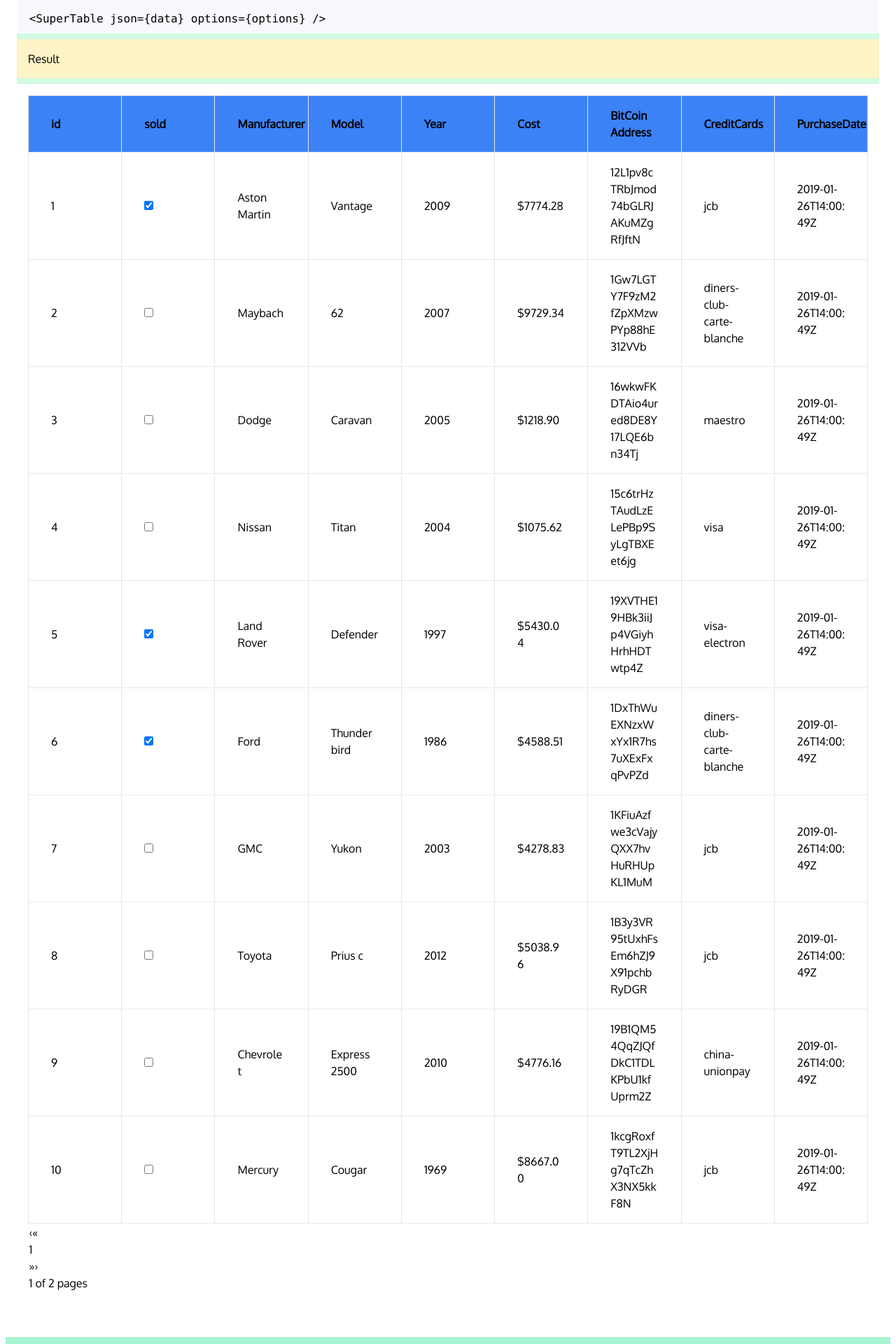
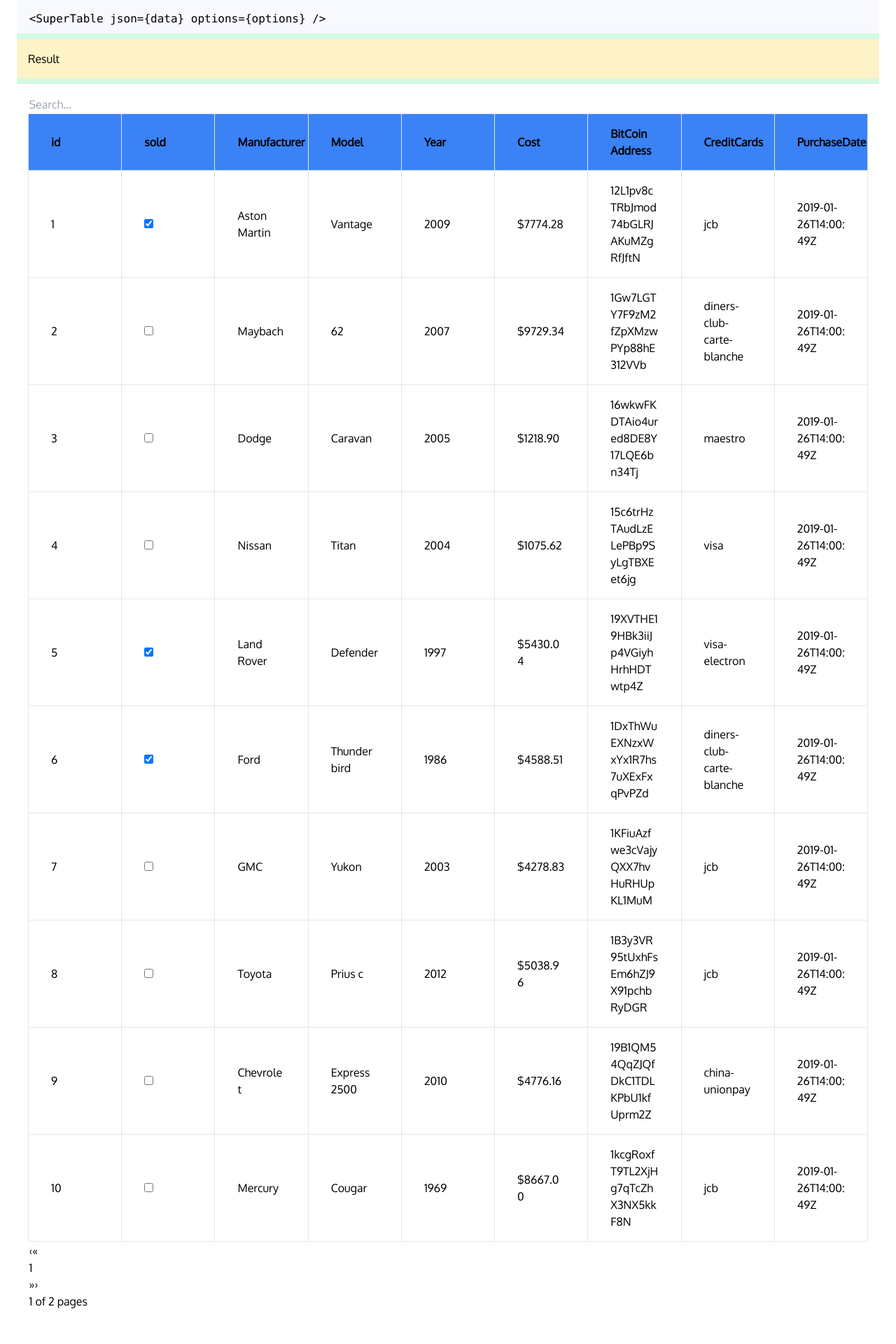
Before and after one commit to sajrashid/React-Dynamic-Json-Table, a React (Create React App) app in the folder hookstest/: page /simple in a window 1280 px wide. Shown: the part 1460-3380 px from the top of the page at 70% size. Built offline with nearby package versions, Linux system fonts and the light colour scheme; a web font is replaced by a local one.

Commit message:
adding searchFilter

```diff
--- a/hookstest/src/components/supertable/Table.js
+++ b/hookstest/src/components/supertable/Table.js
@@ -1,4 +1,4 @@
-import React, { useEffect, useReducer, useState } from 'react'
+import React, { useEffect, useReducer } from 'react'
 
 import { ACTIONS } from './actions'
 import DataProvider from './customContext'
@@ -6,25 +6,27 @@
 import { TableReducer } from './tableReducer'
 import Thead from './children/thead'
 import Pager from './children/pager'
-
+import Filters from './children/filters'
 export default React.memo(function Table(props) {
     // setup initial state
     const options = props.options || {}
     const json = props.json || []
     const sortDirection = 'asc'
-    const pagerInput=1
-    const pageNo=1
+    const pagerInput = 1
+    const pageNo = 1
     const pagerIcons = options.pagerIcons || { first: '&lsaquo;', previous: '&laquo;', next: '&raquo', last: '&rsaquo;' }
     const pageSize = options.pageSize || 10
-    const totalPages=(Math.ceil(json.length / pageSize))
-    const initialState = { json: json, jsonCopy: json, options: options, selectedRow: {},
-     sortDirection:sortDirection, pagerInput:pagerInput, pageSize:pageSize,totalPages:totalPages,
-     pageNo:pageNo, pagerIcons:pagerIcons}
+    const totalPages = (Math.ceil(json.length / pageSize))
+    const initialState = {
+        json: json, jsonCopy: json, options: options, selectedRow: {},
+        sortDirection: sortDirection, pagerInput: pagerInput, pageSize: pageSize, totalPages: totalPages,
+        pageNo: pageNo, pagerIcons: pagerIcons, searchFilter: ''
+    }
     const [state, dispatch] = useReducer(TableReducer, initialState)
     //run once
     useEffect(() => {
         if (options.pageable && json.length > 0) {
-            dispatch({ type:ACTIONS.INITIALSTATE, payload: { pageable: true } })
+            dispatch({ type: ACTIONS.INITIALSTATE, payload: { pageable: true } })
             //    updateJson(paginate(json || [], pageSize, 0))
             //   updateTotalPages(Math.ceil(json.length / pageSize))
 
@@ -50,15 +52,27 @@
         <DataProvider.Provider value={initialState}>
             <table className={cssClasses}>
                 <thead>
-                    <tr ><Thead className={cssClasses} dispatch={dispatch} /></tr>
+                    {
+                        options.filters &&
+                        <tr><Filters state={state} dispatch={dispatch} /></tr>
+                    }
+                    <tr ><Thead className={cssClasses} dispatch={dispatch}></Thead></tr>
                 </thead>
                 <tbody>
                     <Rows className={cssClasses} rowClick={rowClick} state={state} dispatch={dispatch} />
                 </tbody>
                 <tfoot>
-                    <tr>{options.pageable && <td style={{ minWidth: '200px' }}><div className='pagerDiv' > <Pager state={state} dispatch={dispatch} /></div></td>}</tr>
+                    <tr>{
+                        options.pageable &&
+                        <td >
+                            <div className='pagerDiv' >
+                                <Pager state={state} dispatch={dispatch} />
+                            </div>
+                        </td>}
+                    </tr>
                 </tfoot>
             </table>
+
         </DataProvider.Provider>
 
     )
--- a/hookstest/src/components/supertable/actions.js
+++ b/hookstest/src/components/supertable/actions.js
@@ -6,5 +6,6 @@
     LAST:'last',
     NEXT:'next',
     PREVIOUS:'Previous',
-    GOTOPAGE:'goToPage'
+    GOTOPAGE:'goToPage',
+    SEARCH:'search'
 }
--- a/hookstest/src/components/supertable/children/filters.js
+++ b/hookstest/src/components/supertable/children/filters.js
@@ -1,25 +1,20 @@
-import React, { useState } from "react"
+import { ACTIONS } from "../actions"
+import React from "react"
 
-const Filters = props => {
-    const options = props.options
-    const searchInputCss=options.searchInputCss || ''
-    let [searchFilter, updateSearchFilter] = useState('')
-    const createfilters = () => {
+function Filters({ state, dispatch }) {
+    const options = state.options
+    const searchInputCss = options.searchInputCss || 'yoyo'
+
         const searchFilterChange = (e) => {
-            updateSearchFilter(e.currentTarget.value)
-            props.searchFilter(e.currentTarget.value)
+            dispatch({ type: ACTIONS.SEARCH, payload: { search: e.currentTarget.value } })
         }
-
-        return <td className={searchInputCss}>
+        return( <td className={searchInputCss}>
             <span>
-                <input placeholder="Search..." onChange={searchFilterChange} type='text' value={searchFilter}></input>
+                <input placeholder="Search..." onChange={searchFilterChange} type='text' value={state.searchFilter}></input>
             </span>
         </td>
-    }
+ )
 
-    return (
-        createfilters()
-    )
 
 }
 export default Filters
--- a/hookstest/src/components/supertable/tableReducer.js
+++ b/hookstest/src/components/supertable/tableReducer.js
@@ -15,11 +15,7 @@
 
         case ACTIONS.INITIALSTATE:
             state.pageable = action.payload.pageable
-            if (state.pageable) {
-                state.json = paginate(state.json || [], state.pageSize, 0)
-            } else {
-                state.totalPages = (Math.ceil(state.json.length / state.pageSize))
-            }
+            action.payload.pageable ?  state.json = paginate(state.json || [], state.pageSize, 0):state.totalPages = (Math.ceil(state.json.length / state.pageSize))
             return { ...state }
         case ACTIONS.GOTOPAGE:
             const gotoPage =action.payload.gotoPage
```
